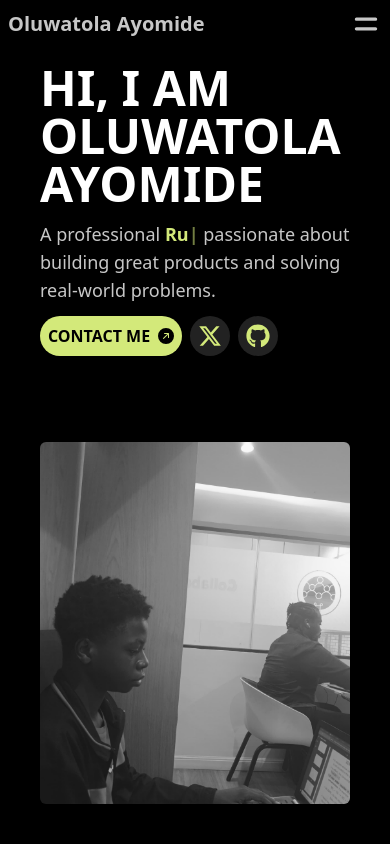
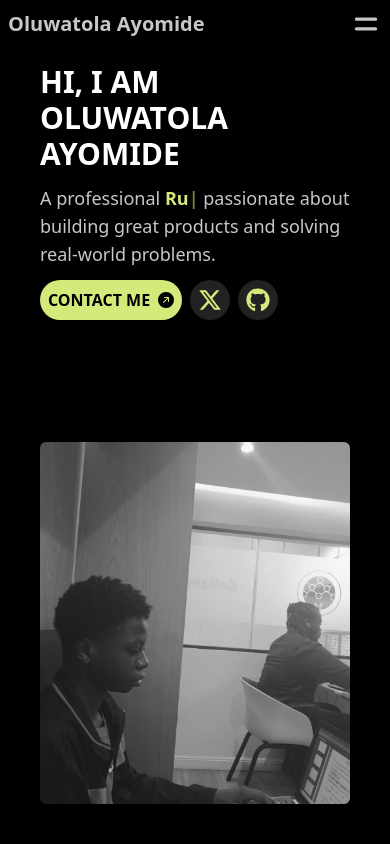
Before and after one commit to MikeyA-yo/ay10xdevportfolio, a Next.js app: page / in a window 390 px wide. Shown: the top 844 px of the page. Built offline with nearby package versions, Linux system fonts and the light colour scheme.

Commit message:
ui improvements

```diff
--- a/components/hero.tsx
+++ b/components/hero.tsx
@@ -60,7 +60,7 @@ export default function Hero() {
     <>
       <div className="flex h-screen lg:flex-row flex-col md:flex-row lg:p-10 md:p-10 p-10 pt-16 w-full gap-4 items-center">
         <SlideIn className="flex-[1] w-full flex flex-col gap-3">
-          <h1 className="text-5xl font-bold text-white">
+          <h1 className="text-3xl md:text-5xl font-bold text-white">
             HI, I AM
             <br /> OLUWATOLA AYOMIDE
           </h1>
```
